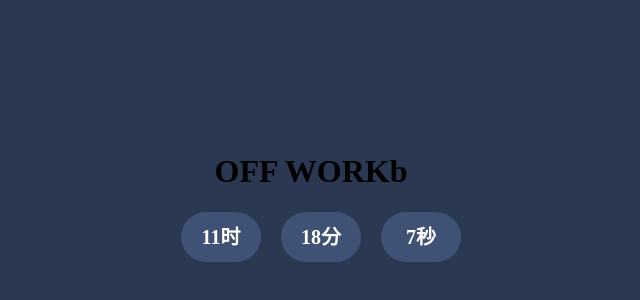
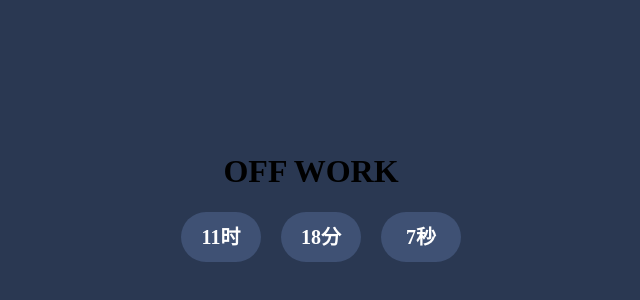
Before and after one commit to Berlin-blog/Berlin-blog.github.io, a plain HTML site: page workoff.html in a window 1280 px wide. Shown: the part 168-468 px from the top of the page, 329-969 px from the left. Drawn offline with Linux system fonts and the light colour scheme.

Commit message:
Update workoff.html

```diff
--- a/workoff.html
+++ b/workoff.html
@@ -52,7 +52,7 @@
 <body>
 
     <div id="box">
-        <h1><b>OFF WORK</b>b</h1>
+        <h1><b>OFF WORK</b></h1>
         <div id="time">
             <strong><span id="hour">0</span>时</strong>
             <strong><span id="minute">0</span>分</strong>
```
